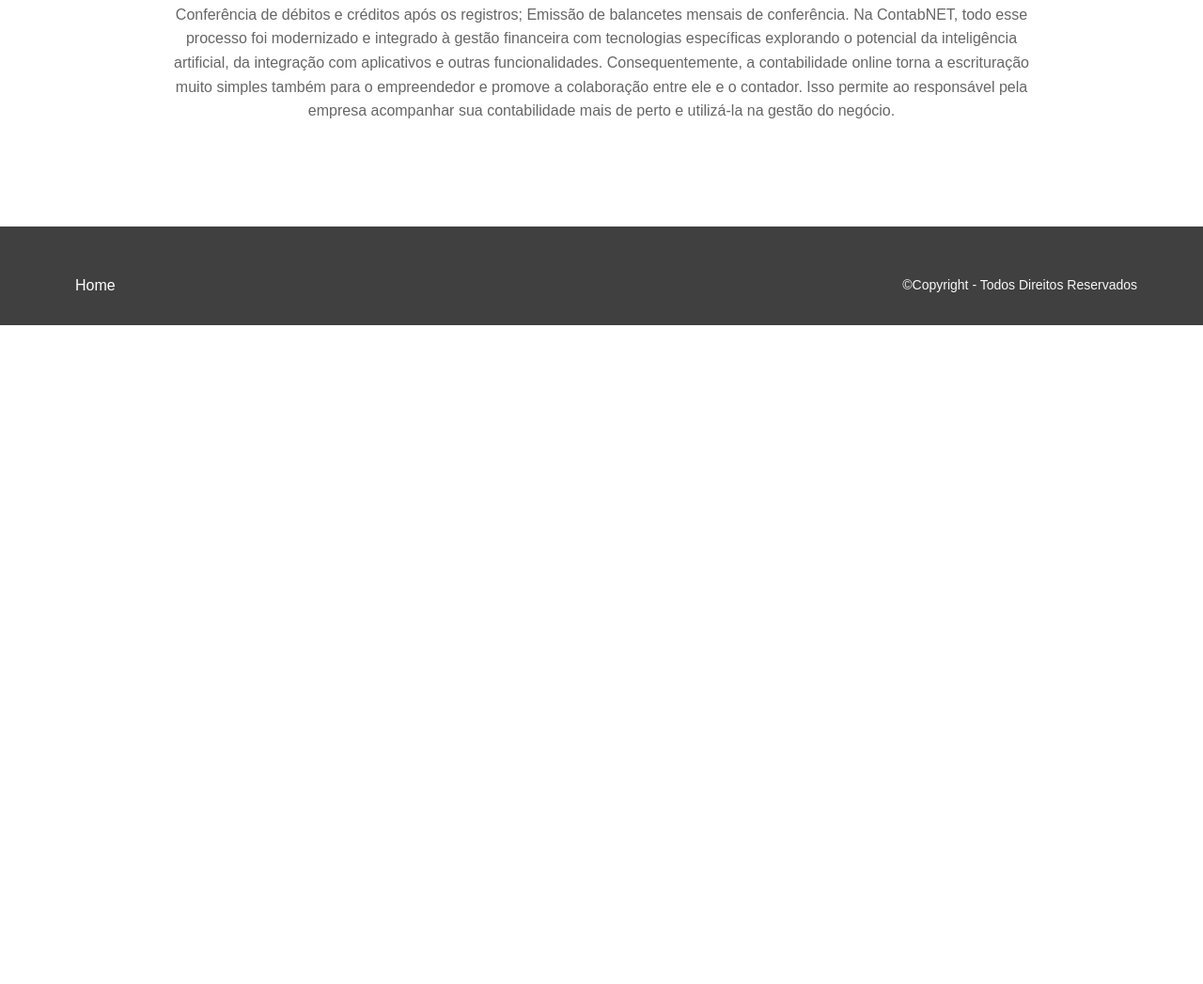
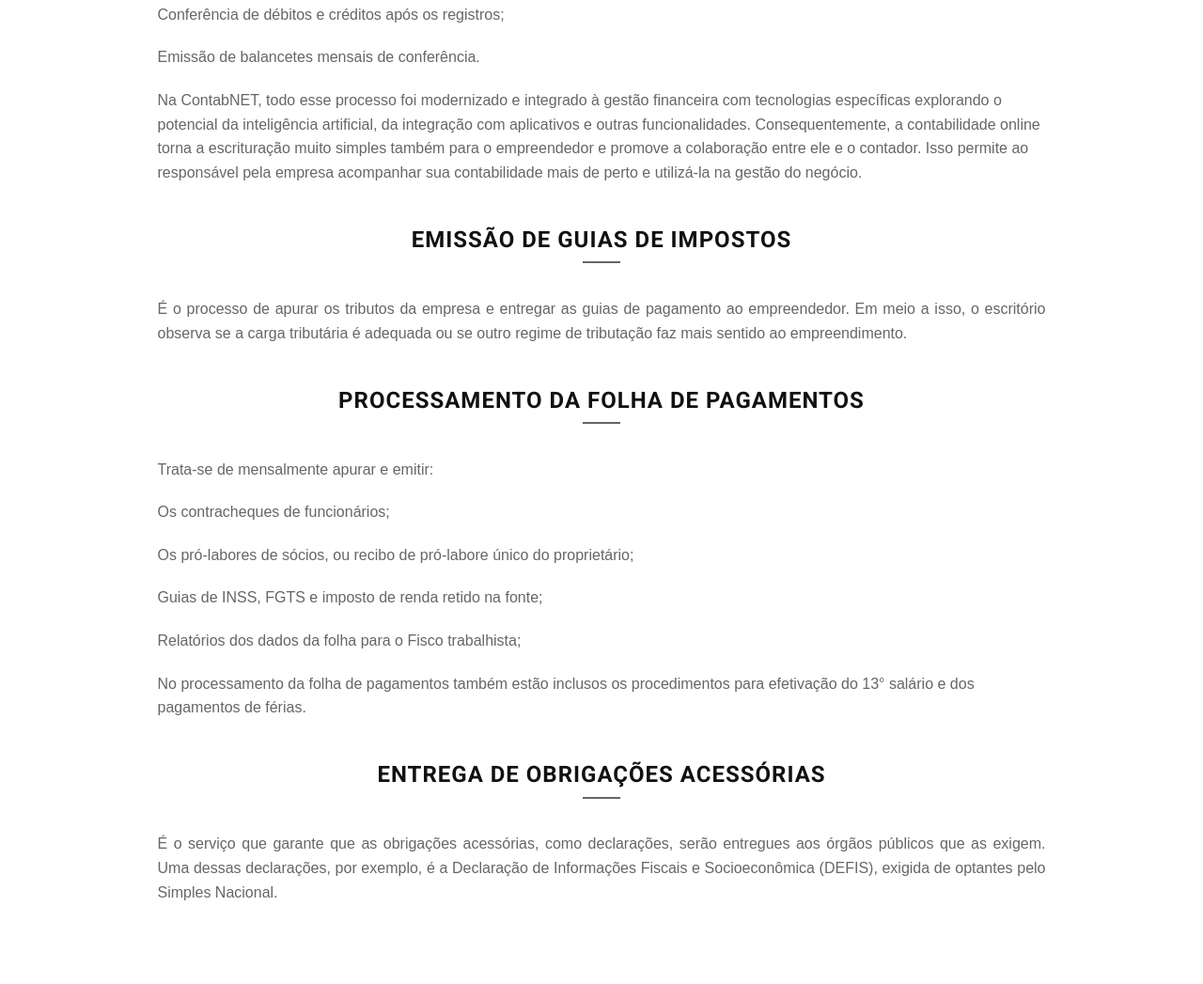
Before and after one commit to Tupan404/contabilidade-aguia, a plain HTML site: page services.html in a window 1280 px wide. Shown: the part 545-1592 px from the top of the page at 94% size. Before the commit the page ends 891 px from the top, so only its background shows below. Drawn offline with Linux system fonts and the light colour scheme; a web font is replaced by a local one.

Commit message:
finalizando serviços

```diff
--- a/services.html
+++ b/services.html
@@ -62,7 +62,7 @@
           <div class="col-md-4">
 
             <div class="site-logo">
-                <img src="img/eagle.png" style="width: 100px; height: 100px;">  &nbsp; &nbsp;
+              <a href="index.html"><img src="img/eagle.png" style="width: 100px; height: 100px;"></a>  &nbsp; &nbsp;
 
             </div>
           </div>
@@ -79,10 +79,10 @@
             <!-- Collect the nav links, forms, and other content for toggling -->
             <div class="collapse navbar-collapse" id="menu">
               <ul class="nav navbar-nav navbar-right">
-                <li class="active"><a href="#intro">Home</a></li>
-                <li><a href="#about">Sobre Nós</a></li>
-                <li><a href="#service">Serviços</a></li>
-                <li><a href="#works">Nosso Trabalho</a></li>
+                <li class="active"><a href="index.html">Home</a></li>
+                <li><a href="index.html#about">Sobre Nós</a></li>
+                <li><a href="index.html#service">Serviços</a></li>
+                <li><a href="index.html#works">Nosso Trabalho</a></li>
 
                 <li><a href="#contact">Contato</a></li>
               </ul>
@@ -98,7 +98,7 @@
   <!-- /Navigation -->
 
   <!-- Section: about -->
-  <section id="about" class="home-section color-dark bg-white">
+  <section id="estricura" class="home-section color-dark bg-white">
     <div class="container marginbot-50">
       <div class="row">
         <div class="col-lg-8 col-lg-offset-2">
@@ -120,24 +120,111 @@
 
 
         <div class="col-lg-10 col-lg-offset-1 animatedParent">
-          <div class="text-center">
+          <div class="">
             <p class="text-justify">
-                Antes disso, é preciso ter organizados documentos e informações que dão base à escrituração. Já durante o processo as seguintes tarefas garantem a realização da escrituração corretamente e de acordo com as normas contábeis:
-                Seleção dos documentos idôneos para base da contabilidade; </p>
-               <p> Conciliação bancária;</p>
-                Conferência de débitos e créditos após os registros;
-                Emissão de balancetes mensais de conferência.
-                Na ContabNET, todo esse processo foi modernizado e integrado à gestão financeira com tecnologias específicas explorando o potencial da inteligência artificial, da integração com aplicativos e outras funcionalidades.
-                Consequentemente, a contabilidade online torna a escrituração muito simples também para o empreendedor e promove a colaboração entre ele e o contador. Isso permite ao responsável pela empresa acompanhar sua contabilidade mais de perto e utilizá-la na gestão do negócio.
+              Antes disso, é preciso ter organizados documentos e informações que dão base à escrituração. Já durante o processo as seguintes tarefas garantem a realização da escrituração corretamente e de acordo com as normas contábeis:
+              Seleção dos documentos idôneos para base da contabilidade; </p>
+              <p>Conciliação bancária;</p>
+              <p>Conferência de débitos e créditos após os registros;</p>
+              <p>Emissão de balancetes mensais de conferência.</p>
+              <p>Na ContabNET, todo esse processo foi modernizado e integrado à gestão financeira com tecnologias específicas explorando o potencial da
+                inteligência artificial, da integração com aplicativos e outras funcionalidades. Consequentemente, a contabilidade online torna a escrituração
+                muito simples também para o empreendedor e promove a colaboração entre ele e o contador. Isso permite ao responsável pela empresa acompanhar sua
+                contabilidade mais de perto e utilizá-la na gestão do negócio.
 
 
             <!-- <a href="#service" class="btn btn-skin btn-scroll">O que podemos fazer por você</a> -->
           </div>
         </div>
 
+        <div class="col-lg-8 col-lg-offset-2">
+            <div class="animatedParent">
+              <div class="section-heading text-center animated bounceInDown"> <br>
+                <h2 id="emissao" class="h-bold">Emissão de guias de impostos</h2>
+                <div class="divider-header"></div>
+              </div>
+            </div>
+          </div>
+
+
+
+          <div class="col-lg-10 col-lg-offset-1 animatedParent">
+              <div class="">
+                <p class="text-justify"> <br>
+                  É o processo de apurar os tributos da empresa e entregar as guias de pagamento ao empreendedor.
+                  Em meio a isso, o escritório observa se a carga tributária é adequada ou se outro regime de tributação
+                  faz mais sentido ao empreendimento.</p>
+                             <br>
+                <!-- <a href="#service" class="btn btn-skin btn-scroll">O que podemos fazer por você</a> -->
+              </div>
+            </div>
+
+
+
+
+
+
+            <div class="col-lg-8 col-lg-offset-2">
+                <div class="animatedParent">
+                  <div class="section-heading text-center animated bounceInDown">
+                    <h2 class="h-bold">Processamento da folha de pagamentos</h2>
+                    <div class="divider-header"></div>
+                  </div>
+                </div>
+              </div>
+            </div>
+
+          </div>
+
+          <div class="container">
+
+
+            <div class="row">
+
+
+              <div class="col-lg-10 col-lg-offset-1 animatedParent">
+                <div class="">
+                  <p class="text-justify"> <br>
+                      Trata-se de mensalmente apurar e emitir:</p>
+                    <p>Os contracheques de funcionários;</p>
+                    <p>Os pró-labores de sócios, ou recibo de pró-labore único do proprietário;</p>
+                    <p>Guias de INSS, FGTS e imposto de renda retido na fonte;</p>
+                    <p>Relatórios dos dados da folha para o Fisco trabalhista;</p>
+
+                  <p>No processamento da folha de pagamentos também estão inclusos os procedimentos para efetivação do 13° salário e dos pagamentos de férias.</p>
+                  <!-- <a href="#service" class="btn btn-skin btn-scroll">O que podemos fazer por você</a> -->
+                </div>
+              </div>
+
+            <div class="col-lg-8 col-lg-offset-2">
+                <div class="animatedParent">
+                  <div class="section-heading text-center animated bounceInDown"> <br>
+                    <h2 id="entrega" class="h-bold">Entrega de obrigações acessórias</h2>
+                    <div class="divider-header"></div>
+                  </div>
+                </div>
+              </div>
+
+
+
+              <div class="col-lg-10 col-lg-offset-1 animatedParent">
+                  <div class="">
+                    <p class="text-justify"> <br>
+                      É o serviço que garante que as obrigações acessórias, como declarações, serão entregues aos órgãos públicos que as exigem.
+                      Uma dessas declarações, por exemplo, é a Declaração de Informações Fiscais e Socioeconômica (DEFIS), exigida de optantes
+                      pelo Simples Nacional.</p>
+
+                    <!-- <a href="#service" class="btn btn-skin btn-scroll">O que podemos fazer por você</a> -->
+                  </div>
+                </div>
+
+
+
 
       </div>
     </div>
+
+
 
   </section>
   <!-- /Section: about -->
@@ -152,7 +239,7 @@
       <div class="row">
         <div class="col-md-6">
           <ul class="footer-menu">
-            <li><a href="#">Home</a></li>
+            <li><a href="index.html">Home</a></li>
             <li><a href="#"></a></li>
           </ul>
         </div>
```
Also changed, not shown: index.html (+15 -11 lines).
